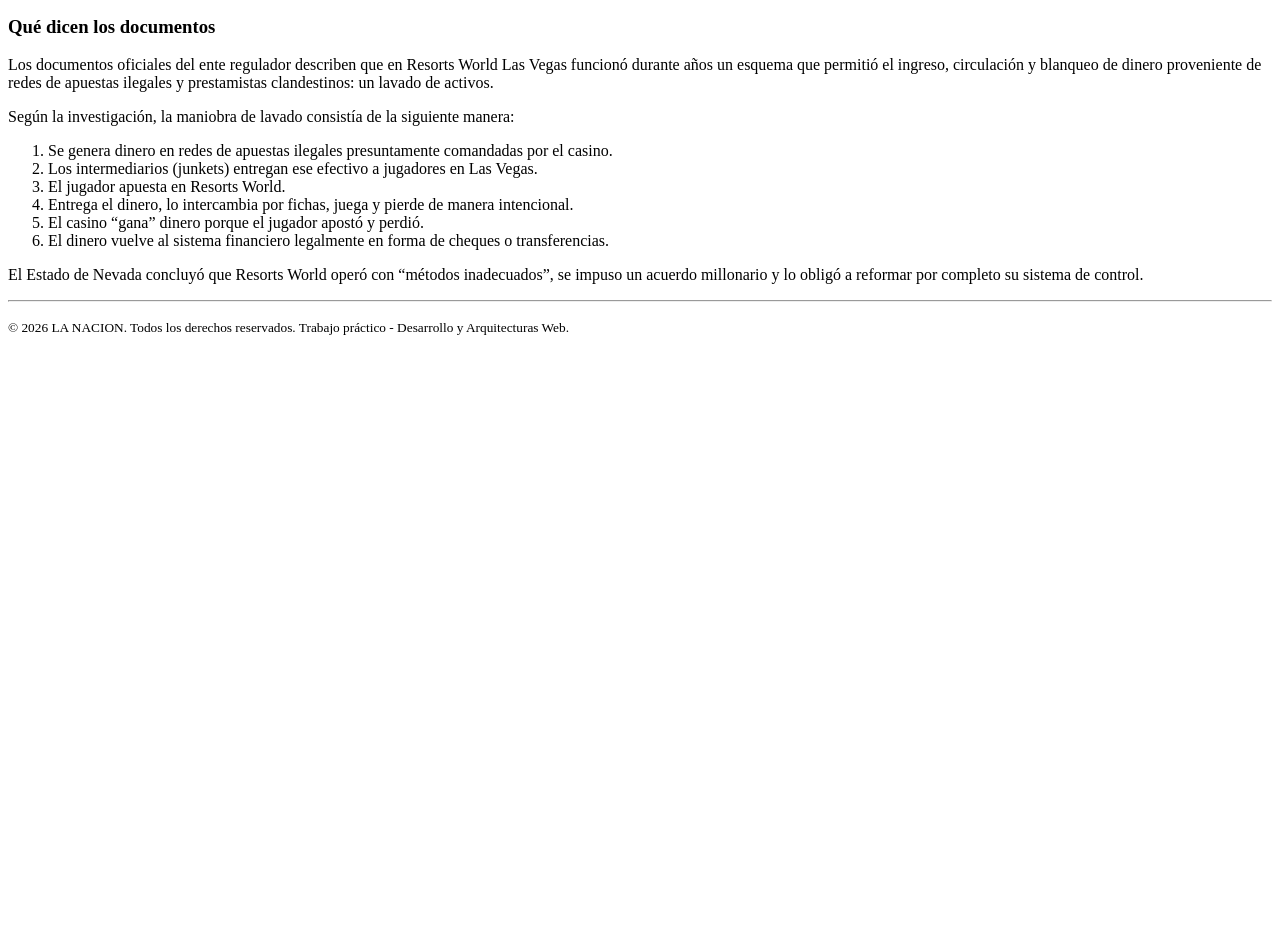
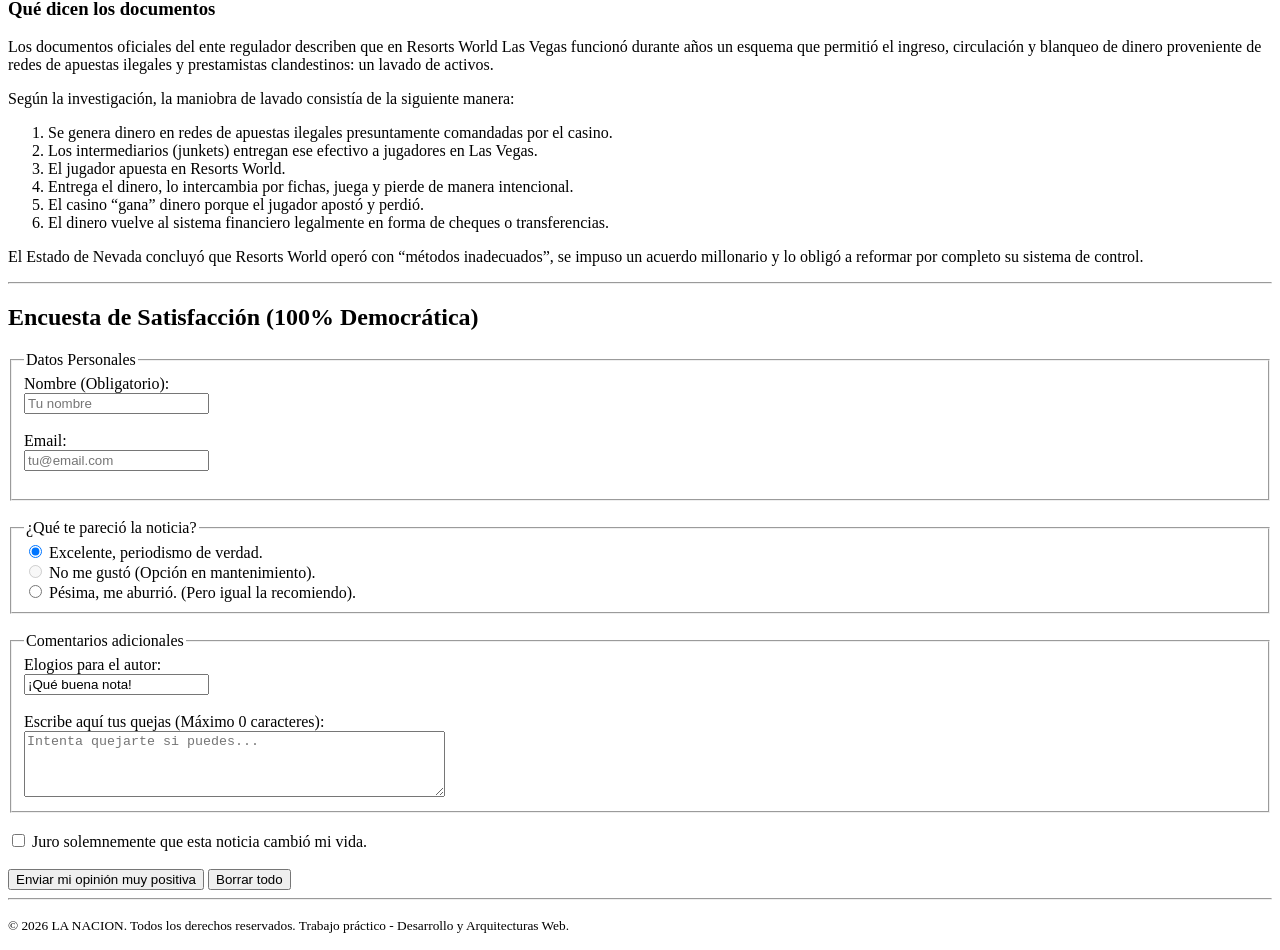
Before and after one commit to JuanBocadi/Desarrollo-Web-Clase-2, a plain HTML site: page index.html in a window 1280 px wide. Shown: the part 622-1572 px from the top of the page. Before the commit the page ends 974 px from the top, so only its background shows below. Drawn offline with Linux system fonts and the light colour scheme.

Commit message:
Actualizo contenido index

```diff
--- a/index.html
+++ b/index.html
@@ -10,7 +10,6 @@
     <header>
         <h1>LA NACION</h1>
         <p><strong>Sección:</strong> Economía</p>
-        <hr>
     </header>
 
     <main>
@@ -58,10 +57,56 @@
                 <p>El Estado de Nevada concluyó que Resorts World operó con “métodos inadecuados”, se impuso un acuerdo millonario y lo obligó a reformar por completo su sistema de control.</p>
             </section>
         </article>
+
+        <section>
+            <hr>
+            <h2>Encuesta de Satisfacción (100% Democrática)</h2>
+            <form action="#" method="GET">
+                <fieldset>
+                    <legend>Datos Personales</legend>
+                    <label for="nombre">Nombre (Obligatorio):</label><br>
+                    <input type="text" id="nombre" name="nombre" placeholder="Tu nombre" required><br><br>
+
+                    <label for="email">Email:</label><br>
+                    <input type="email" id="email" name="email" placeholder="tu@email.com"><br><br>
+                </fieldset>
+                <br>
+                <fieldset>
+                    <legend>¿Qué te pareció la noticia?</legend>
+
+                    <input type="radio" id="opcion1" name="opinion" value="excelente" checked>
+                    <label for="opcion1">Excelente, periodismo de verdad.</label><br>
+
+                    <input type="radio" id="opcion2" name="opinion" value="mala" disabled>
+                    <label for="opcion2">No me gustó (Opción en mantenimiento).</label><br>
+
+                    <input type="radio" id="opcion3" name="opinion" value="me_encanto">
+                    <label for="opcion3">Pésima, me aburrió. (Pero igual la recomiendo).</label>
+                </fieldset>
+                <br>
+                <fieldset>
+                    <legend>Comentarios adicionales</legend>
+
+                    <label for="elogios">Elogios para el autor:</label><br>
+                    <input type="text" id="elogios" name="elogios" value="¡Qué buena nota!" readonly><br><br>
+
+                    <label for="quejas">Escribe aquí tus quejas (Máximo 0 caracteres):</label><br>
+                    <textarea id="quejas" name="quejas" rows="4" cols="50" maxlength="0" placeholder="Intenta quejarte si puedes..."></textarea>
+                </fieldset>
+                <br>
+
+                <input type="checkbox" id="acepto" name="acepto" required>
+                <label for="acepto">Juro solemnemente que esta noticia cambió mi vida.</label><br><br>
+
+                <button type="submit">Enviar mi opinión muy positiva</button>
+                <button type="reset">Borrar todo</button>
+            </form>
+            <hr>
+        </section>
+
     </main>
 
     <footer>
-        <hr>
         <p><small>&copy; 2026 LA NACION. Todos los derechos reservados. Trabajo práctico - Desarrollo y Arquitecturas Web.</small></p>
     </footer>
 
```
